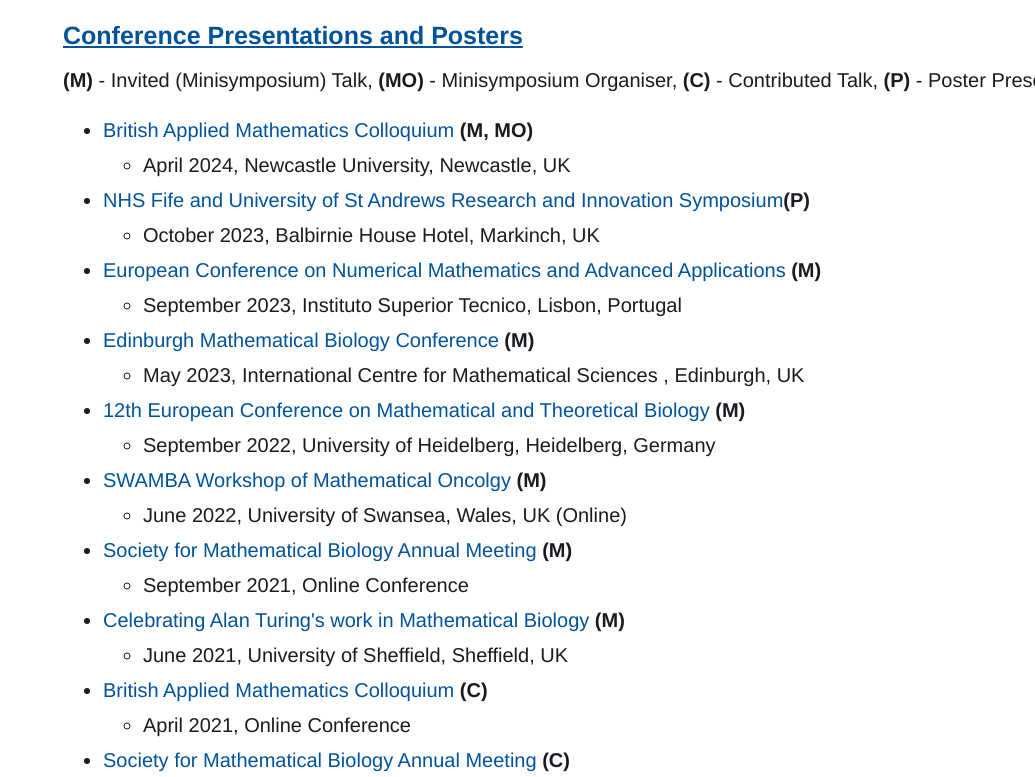
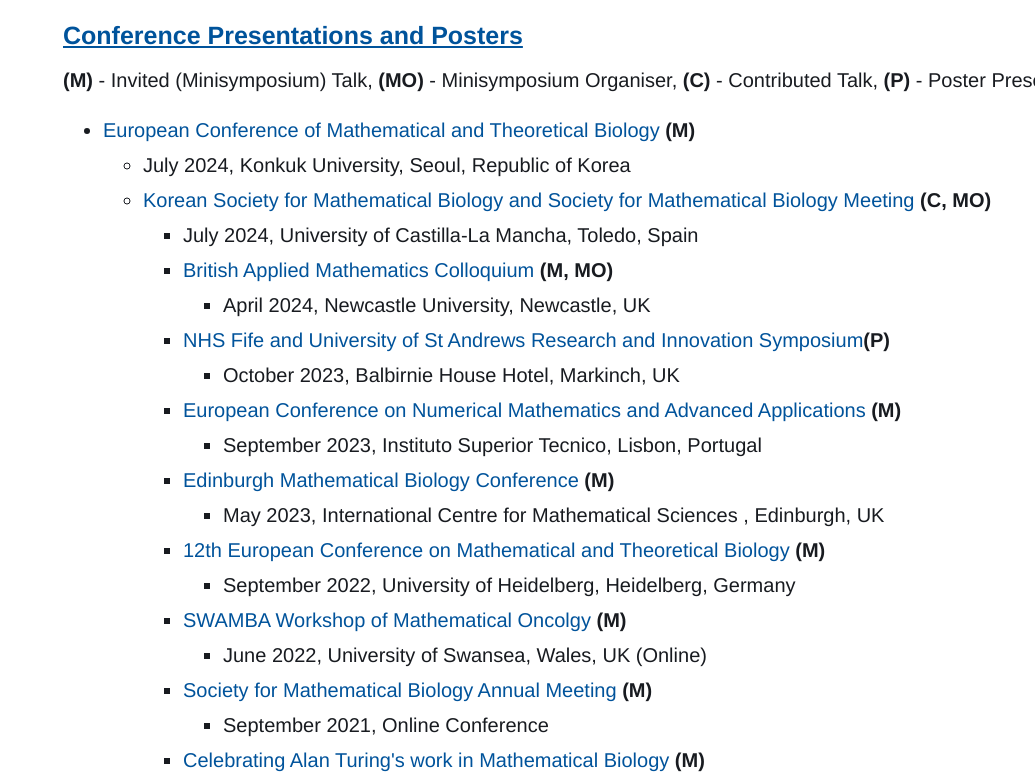
Before and after one commit to Fiona-Macfarlane/Fiona-Macfarlane.github.io, a plain HTML site: page conferences.html in a window 1280 px wide. Shown: the part 1094-1871 px from the top of the page, without its empty margins (245-1280 px from the left). Drawn offline with Linux system fonts and the light colour scheme; a script that the page names is missing.

Commit message:
Update conferences.html

```diff
--- a/conferences.html
+++ b/conferences.html
@@ -93,6 +93,13 @@ Click on the workshop title for more information.
 
 <b>(M)</b> - Invited (Minisymposium) Talk, <b>(MO)</b> - Minisymposium Organiser, <b>(C)</b> - Contributed Talk, <b>(P)</b> - Poster Presentation
 
+<ul>
+	<li><span class="w3-text-teal"> European Conference of Mathematical and Theoretical Biology </span><b>(M)</b></li>
+  <ul><li>July 2024, Konkuk University, Seoul, Republic of Korea</li></ul>
+
+<ul>
+	<li><span class="w3-text-teal"> Korean Society for Mathematical Biology and Society for Mathematical Biology Meeting </span><b>(C, MO)</b></li>
+  <ul><li>July 2024, University of Castilla-La Mancha, Toledo, Spain</li></ul>
 
 <ul>
 	<li><span class="w3-text-teal">British Applied Mathematics Colloquium </span><b>(M, MO)</b></li>
```
